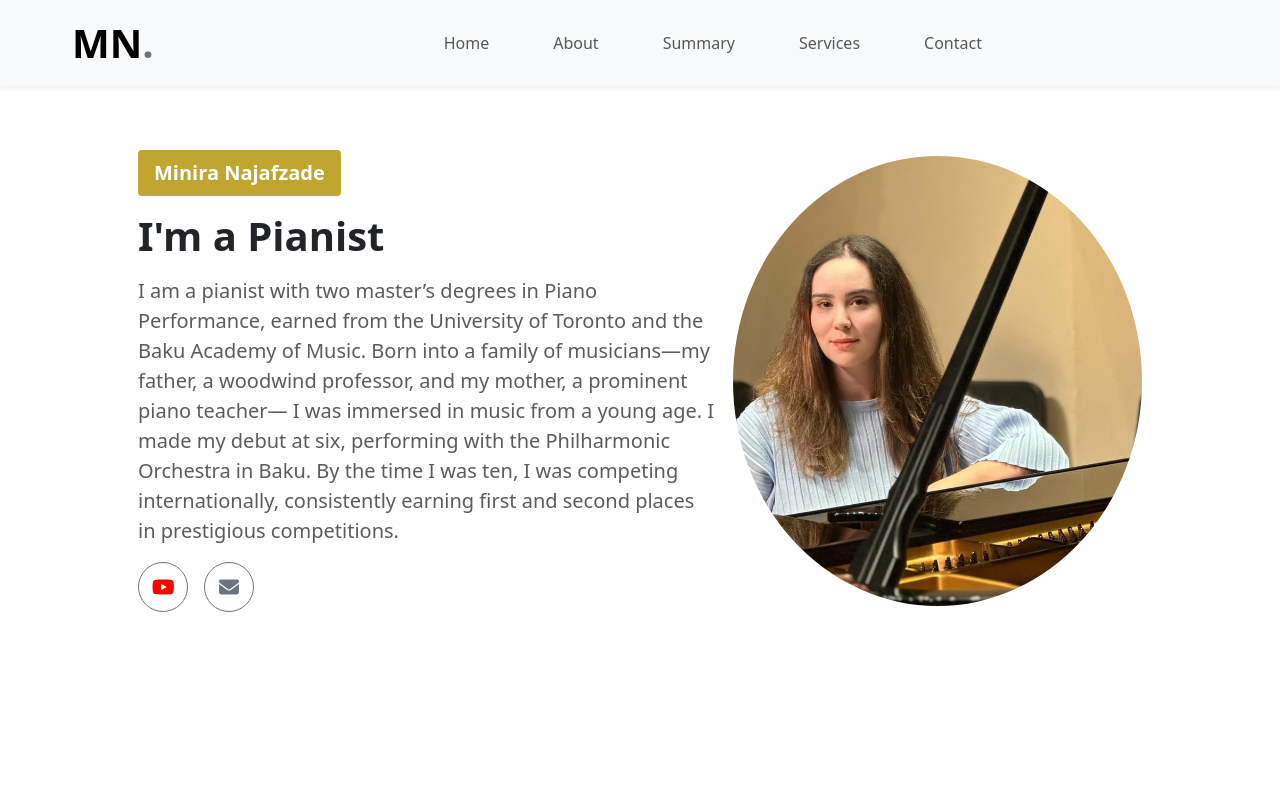
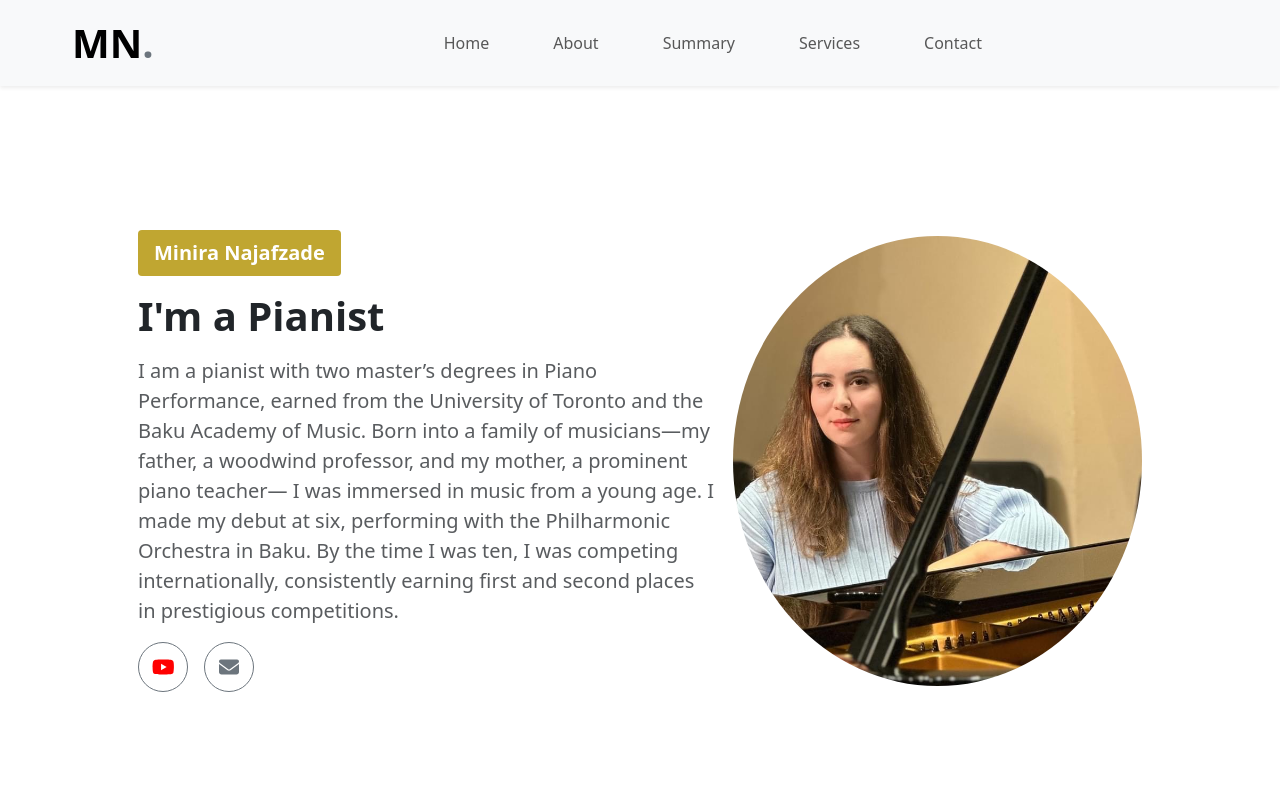
Before and after one commit to rodrigo-wong/MinirasWebsite, a React (Create React App) app: page / in a window 1280 px wide. Shown: the top 800 px of the page. Built offline with nearby package versions, Linux system fonts and the light colour scheme.

Commit message:
Refactor CSS to add scroll-margin-top to .section on large screens

```diff
--- a/src/App.css
+++ b/src/App.css
@@ -86,11 +86,14 @@ button.rounded-circle {
   height: auto; /* Default height for small and medium screens */
 }
 
-@media (min-width: 992px) {
+@media (min-width: 1025px) {
   .full-height-lg {
       height: 92vh; /* Full height on large screens and above */
       display: flex;
       flex-direction: column;
+  }
+  #home {
+    padding-top: 5em;
   }
 }
 /* General styling for a classical, piano theme */
```
